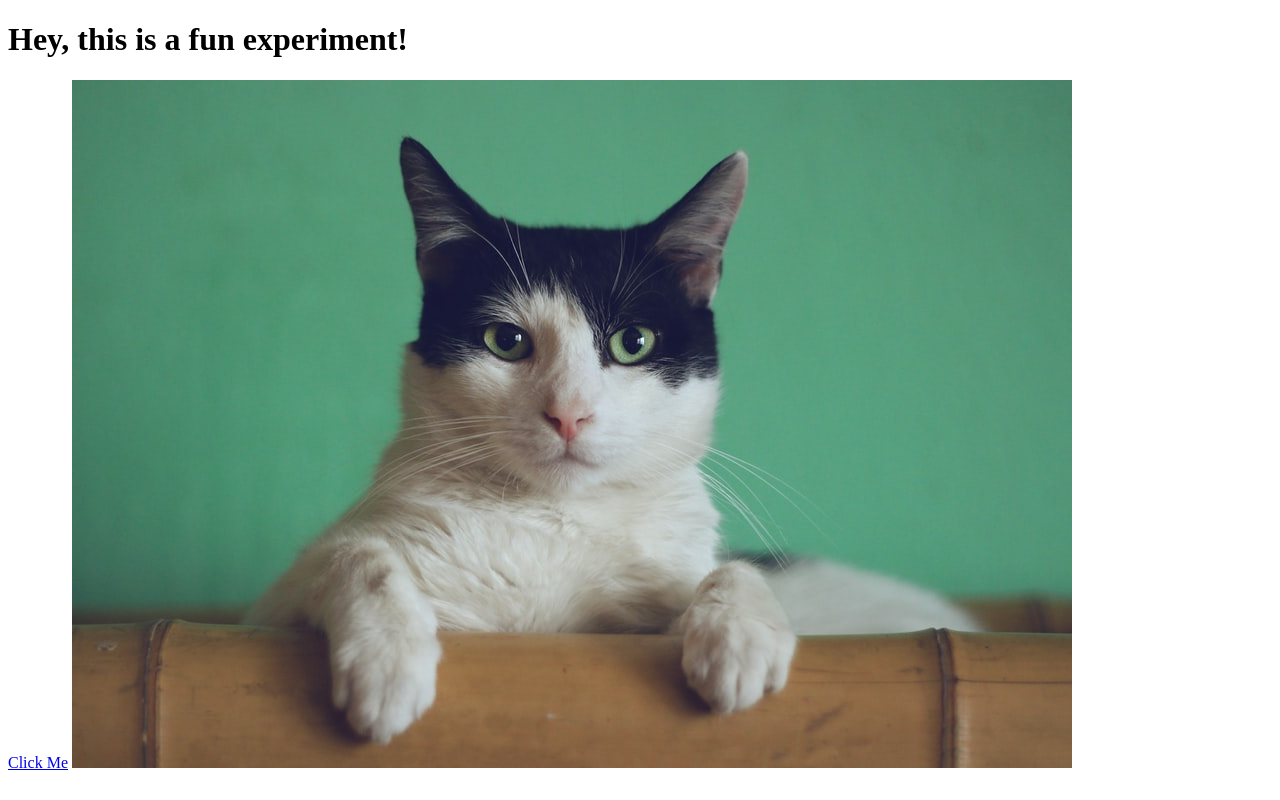
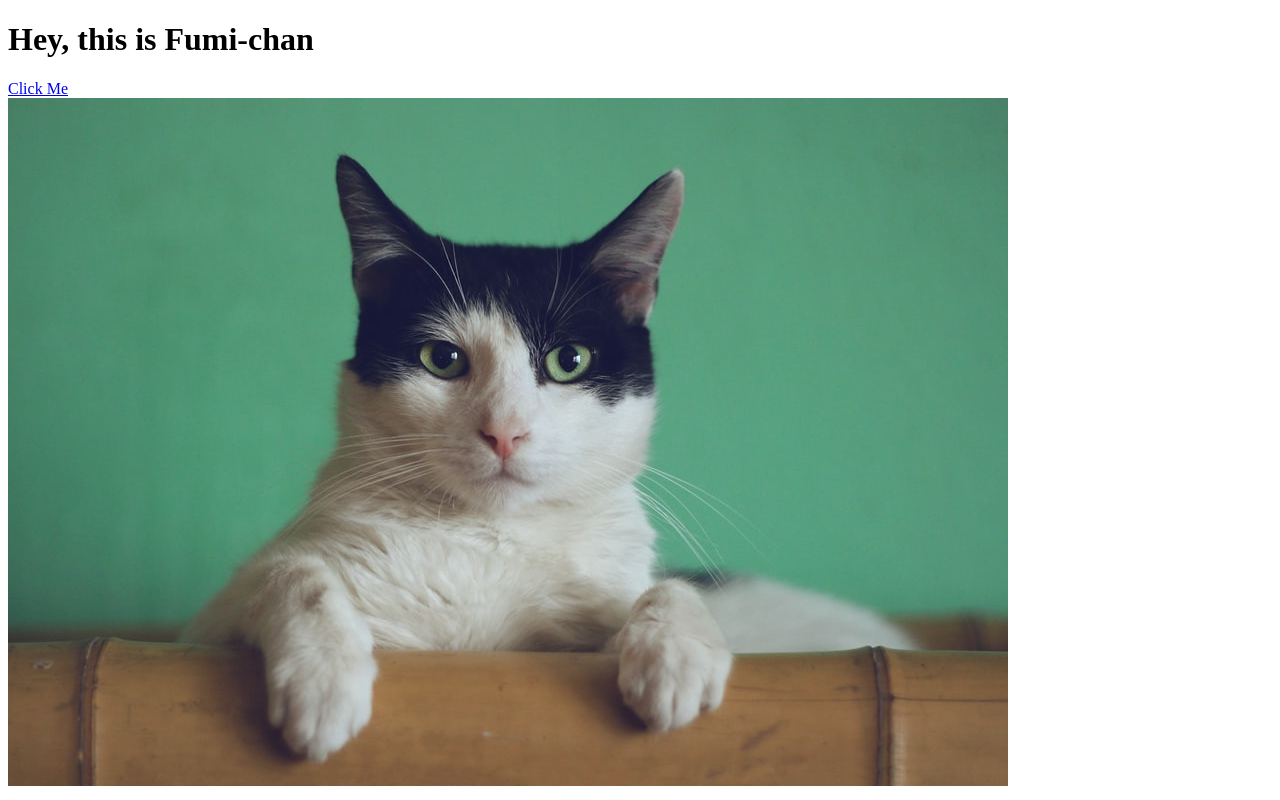
Before and after one commit to bungacawan/cartoon-hero, a plain HTML site: page Fun Experiment.html in a window 1280 px wide. Drawn offline with Linux system fonts and the light colour scheme.

Commit message:
Update Fun Experiment.html

```diff
--- a/Fun Experiment.html
+++ b/Fun Experiment.html
@@ -4,8 +4,8 @@
 	<title>This is a Fun Experiment, do you want to see more?</title>
 </head>
 <body>
-	<h1>Hey, this is a fun experiment!</h1>
-	<a href="https://google.com" target="_blank" title="This link is awesome, click it!">Click Me</a>
+	<h1>Hey, this is Fumi-chan</h1>
+	<a href="https://google.com" target="_blank" title="This link is awesome, click it!">Click Me</a><br>
 	<img src="cat.jpeg">
 </body>
 </html>
```
